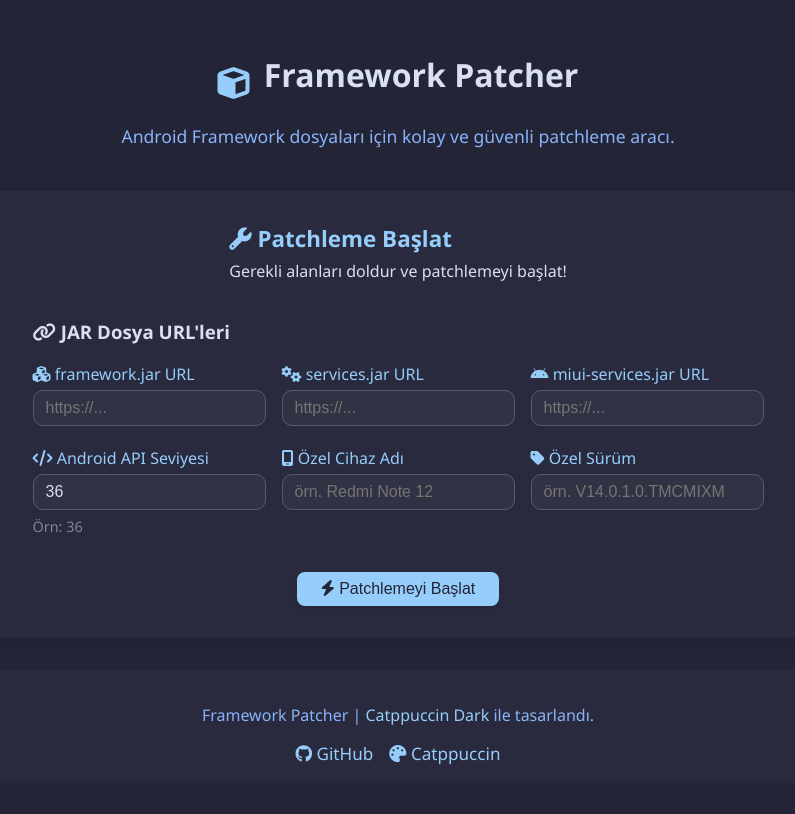
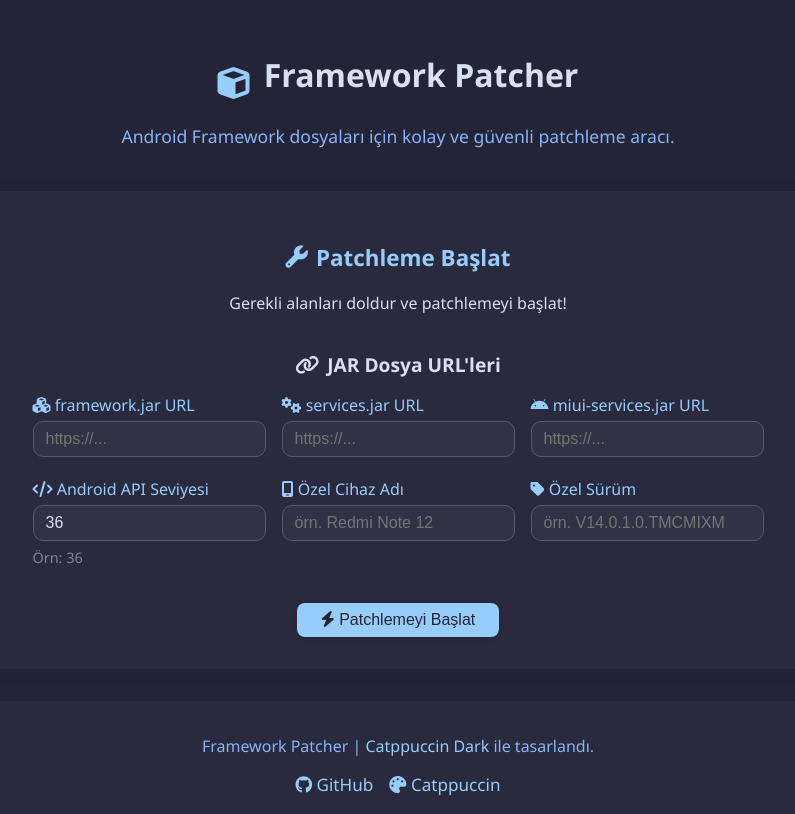
Before and after one commit to aurora9331/A16-FrameworkPatcher, a website: page web/index.html in a window 1280 px wide. Shown: the whole page, without its empty margins (242-1037 px from the left). Drawn offline with Linux system fonts and the light colour scheme.

Commit message:
Refactor form header styles for better alignment
Updated styles for form headers and centered elements.

```diff
--- a/web/style.css
+++ b/web/style.css
@@ -71,7 +71,7 @@ body {
     box-shadow: 0 2px 16px rgba(0,0,0,0.09);
     padding: 32px 24px;
     margin-bottom: 24px;
-    max-width: 910px; /* Genişlik artırıldı ve grid ile tam uyumlu */
+    max-width: 910px;
     width: 100%;
     margin-left: auto;
     margin-right: auto;
@@ -100,13 +100,29 @@ body {
     }
 }
 
-/* Form grup ve input ayarları */
+/* Ortalı başlık ve ikon */
+.jar-urls h3 {
+    display: flex;
+    align-items: center;
+    justify-content: center;
+    gap: 0.5rem;
+    color: var(--text-primary);
+    margin-bottom: 1rem;
+    font-size: 1.2rem;
+}
+
+/* Patchleme Başlat başlığı ortalı */
 .form-header h2 {
-    margin: 0;
+    display: flex;
+    align-items: center;
+    justify-content: center;
+    gap: 0.5rem;
     color: var(--accent);
     font-size: 1.4rem;
+    font-weight: bold;
 }
 
+/* Form grup ve input ayarları */
 .form-header p {
     color: var(--text);
     margin-top: 6px;
```
